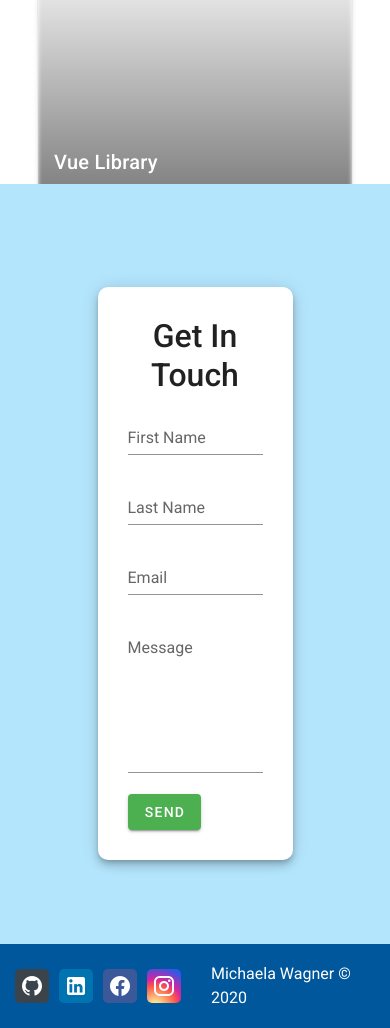
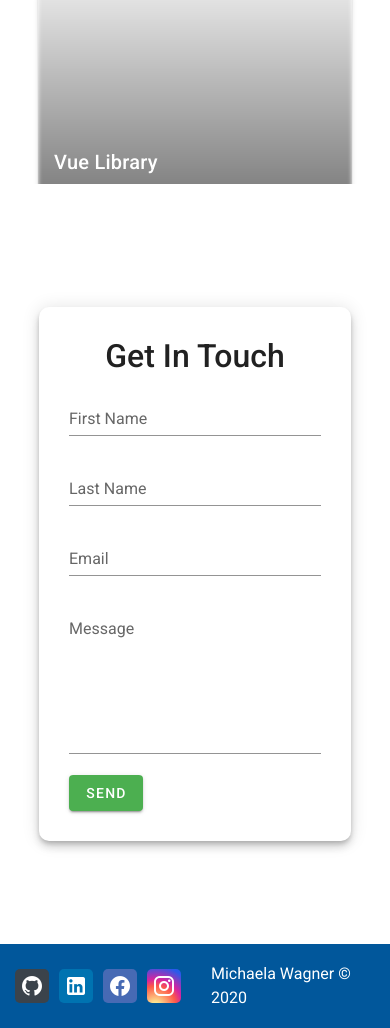
Before and after one commit to mickywagner/my-portfolio-site, a Vue app in the folder client/: page / in a window 390 px wide. Shown: the part 2348-3376 px from the top of the page. Built offline with nearby package versions, Linux system fonts and the light colour scheme.

Commit message:
Media query for contact form

```diff
--- a/client/src/App.vue
+++ b/client/src/App.vue
@@ -30,3 +30,6 @@ export default {
   }),
 };
 </script>
+
+<style lang="scss">
+</style>
--- a/client/src/components/Contact.vue
+++ b/client/src/components/Contact.vue
@@ -1,5 +1,5 @@
 <template>
-    <div class="contact light-blue lighten-4" id="contact">
+    <div class="contact" id="contact">
         <div class="contact-info">
             <v-form
                 class="elevation-6"
@@ -150,7 +150,8 @@ export default {
 }
 
 .v-form {
-    width: 50%;
+    width: 80%;
+    max-width: 500px;
     margin-top: 20px;
     background: white;
     padding: 30px;
--- a/client/src/components/Footer.vue
+++ b/client/src/components/Footer.vue
@@ -77,7 +77,7 @@ a:hover {
 }
 
 #facebook {
-   background:#3B5998;
+   background:#476ab4;
 }
 
 #linkedin {
```
